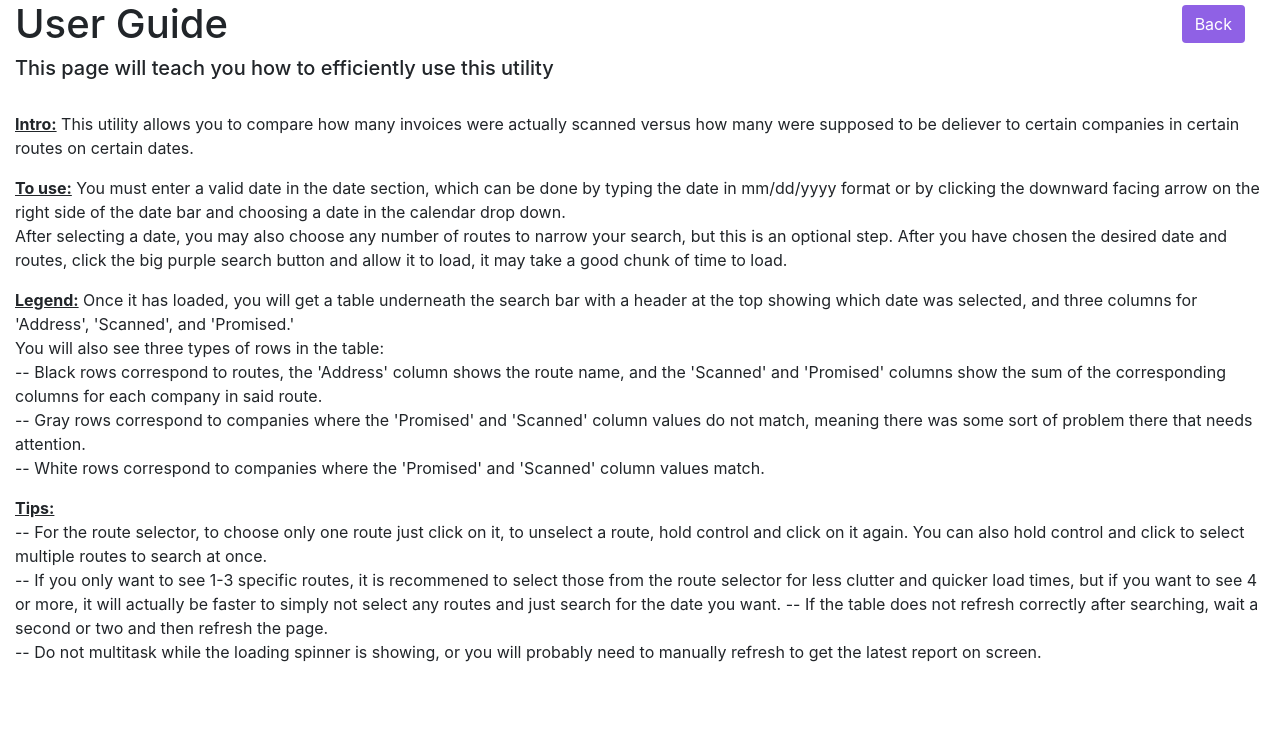
After one commit to ShayanMandegarian/reports, a PHP site: page /dashboard/guide.html in a window 1280 px wide. The commit adds this page. Shown: the top 751 px of the page. Run offline with PHP 8.4, Linux system fonts and the light colour scheme.

Commit message:
cosmetic improvements, added guide, fixed first row promised column error

```diff
--- /dev/null
+++ b/guide.html
@@ -0,0 +1,45 @@
+<!DOCTYPE html>
+<html lang="en">
+<head>
+  <link rel="stylesheet" href="https://stackpath.bootstrapcdn.com/bootstrap/4.1.3/css/bootstrap.min.css" integrity="sha384-MCw98/SFnGE8fJT3GXwEOngsV7Zt27NXFoaoApmYm81iuXoPkFOJwJ8ERdknLPMO" crossorigin="anonymous">
+  <script src="https://stackpath.bootstrapcdn.com/bootstrap/4.1.3/js/bootstrap.min.js" integrity="sha384-ChfqqxuZUCnJSK3+MXmPNIyE6ZbWh2IMqE241rYiqJxyMiZ6OW/JmZQ5stwEULTy" crossorigin="anonymous"></script>
+  <style>
+  .btn-custom { /* css for purple search button */
+          background-color:#8f61e5 !important;
+          color: #fff !important;
+  }
+  </style>
+</head>
+
+<body>
+  <div class="col-md">
+    <div class="row">
+      <div class="col-sm">
+        <h1 class="pull-left">User Guide</h1>
+      </div>
+      <div class="col-sm-2" style="margin:5px">
+        <div class="container-fluid">
+          <a href="http://localhost/dashboard/" class="btn btn-custom btn-md float-right">Back</a>
+        </div>
+      </div>
+    </div>
+    <h5 class="pull-left">This page will teach you how to efficiently use this utility</h5><br>
+  </div>
+  <div class="col-lg">
+    <p><b><u>Intro:</u></b> This utility allows you to compare how many invoices were actually scanned versus how many were supposed to be deliever to certain companies in certain routes on certain dates.</p>
+    <p><b><u>To use:</u></b> You must enter a valid date in the date section, which can be done by typing the date in mm/dd/yyyy format or by clicking the downward facing arrow on the right side of the date bar and choosing a date in the calendar drop down.<br>
+      After selecting a date, you may also choose any number of routes to narrow your search, but this is an optional step. After you have chosen the desired date and routes, click the big purple search button and allow it to load, it may take a good chunk of time to load.</p>
+    <p><b><u>Legend:</b></u> Once it has loaded, you will get a table underneath the search bar with a header at the top showing which date was selected, and three columns for 'Address', 'Scanned', and 'Promised.' <br>
+      You will also see three types of rows in the table: <br>
+      -- Black rows correspond to routes, the 'Address' column shows the route name, and the 'Scanned' and 'Promised' columns show the sum of the corresponding columns for each company in said route. <br>
+      -- Gray rows correspond to companies where the 'Promised' and 'Scanned' column values do not match, meaning there was some sort of problem there that needs attention. <br>
+      -- White rows correspond to companies where the 'Promised' and 'Scanned' column values match. <br></p>
+    <p><b><u>Tips:</b></u><br>
+      -- For the route selector, to choose only one route just click on it, to unselect a route, hold control and click on it again. You can also hold control and click to select multiple routes to search at once.<br>
+      -- If you only want to see 1-3 specific routes, it is recommened to select those from the route selector for less clutter and quicker load times, but if you want to see 4 or more, it will actually be faster to simply not select any routes and just search for the date you want.
+      -- If the table does not refresh correctly after searching, wait a second or two and then refresh the page.<br>
+      -- Do not multitask while the loading spinner is showing, or you will probably need to manually refresh to get the latest report on screen.
+    </div>
+    <br><br><br>
+</body>
+</html>
--- a/server/totals.json
+++ b/server/totals.json
@@ -1 +1 @@
-{"Apple":{"scan":5,"prom":0},"Facebook":{"scan":427,"prom":423},"Facebook*":{"scan":527,"prom":514},"Google":{"scan":215,"prom":268},"Intel":{"scan":57,"prom":60},"MT01":{"scan":280,"prom":275},"MT02":{"scan":191,"prom":188},"MT03":{"scan":122,"prom":115},"MT04":{"scan":138,"prom":138},"MT05":{"scan":126,"prom":123},"MT06":{"scan":98,"prom":97},"MT08":{"scan":177,"prom":186},"MT09":{"scan":140,"prom":146},"Oracle":{"scan":16,"prom":14},"Palantir":{"scan":55,"prom":55},"TF01":{"scan":"2","prom":""},"TF02":{"scan":"35","prom":"34"}}
+{"Apple":{"scan":224,"prom":226},"Facebook":{"scan":249,"prom":267},"Facebook*":{"scan":190,"prom":70},"Genentech":{"scan":108,"prom":108},"Google":{"scan":137,"prom":138},"Intel":{"scan":11,"prom":12},"MT08":{"scan":8,"prom":6},"Oracle":{"scan":20,"prom":17},"Palantir":{"scan":30,"prom":27},"TF01":{"scan":133,"prom":123},"TF02":{"scan":40,"prom":42},"TF03":{"scan":151,"prom":147},"TF04":{"scan":172,"prom":165},"TF05":{"scan":94,"prom":116},"TF06":{"scan":101,"prom":105},"TF07":{"scan":16,"prom":16},"TF08":{"scan":188,"prom":201},"TF09":{"scan":135,"prom":165}}
```
Also changed, not shown: index.html.php (+49 -17 lines), server/index.php (+10 -9 lines), server/results.json (+1 -1 lines), table.html.php (+4 -3 lines), package-lock.json.
